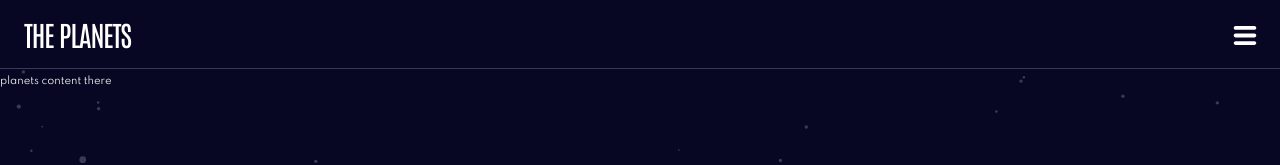
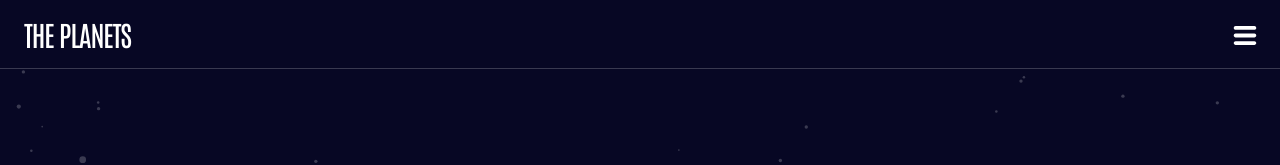
Before and after one commit to robertKamrowski/planet_app, a React (Create React App) app: page / in a window 1280 px wide. Shown: the top 165 px of the page. Built offline with nearby package versions, Linux system fonts and the light colour scheme.

Commit message:
Add stars background to menu

```diff
--- a/src/components/App.js
+++ b/src/components/App.js
@@ -15,7 +15,6 @@ const App = () => {
       <Router>
         <Header />
       </Router>
-      <div>planets content there</div>
     </AppWrapper>
   );
 };
--- a/src/components/header/menu/Menu.js
+++ b/src/components/header/menu/Menu.js
@@ -4,6 +4,7 @@ import { NavLink } from 'react-router-dom';
 import ArrowIcon from './Arrow';
 import Line from '../../Line';
 import { AppContext } from '../../../providers/AppProvider';
+import backgroundStars from '../../../assets/background-stars.svg';
 
 const StyledMenu = styled.menu`
   position: fixed;
@@ -16,6 +17,8 @@ const StyledMenu = styled.menu`
   flex-direction: column;
   justify-content: space-between;
   background-color: ${(p) => p.theme.black};
+  background-image: url(${backgroundStars});
+  background-size: cover;
   transition: 0.3s;
   transform: ${(p) => (p.isOpened ? 'scale(1)' : 'scale(0)')};
 `;
```
